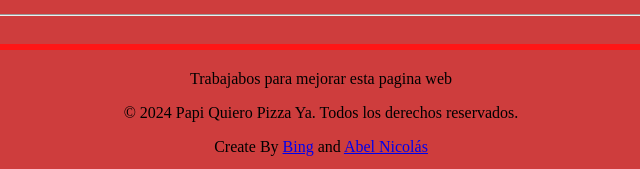
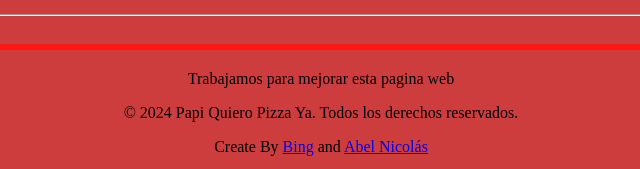
Before and after one commit to Clashroyalo5/contacto, a plain HTML site: page index.html in a window 1280 px wide. Shown: the part 8204-8373 px from the top of the page, 319-959 px from the left. Drawn offline with Linux system fonts and the light colour scheme.

Commit message:
index.html

```diff
--- a/index.html
+++ b/index.html
@@ -260,7 +260,7 @@
 
 
     <footer class="footer">
-        <p>Trabajabos para mejorar esta pagina web</p>
+        <p>Trabajamos para mejorar esta pagina web</p>
         <p>© 2024 Papi Quiero Pizza Ya. Todos los derechos reservados.</p>
         <p>Create By <a target="_blank" href="https://www.bing.com/search?q=Bing+AI&showconv=0&FORM=hpcodx">Bing</a> and <a target="_blank" href="https://www.facebook.com/abelnicolas.jaimesorjuela.7">Abel Nicolás</a></p>
 
```
